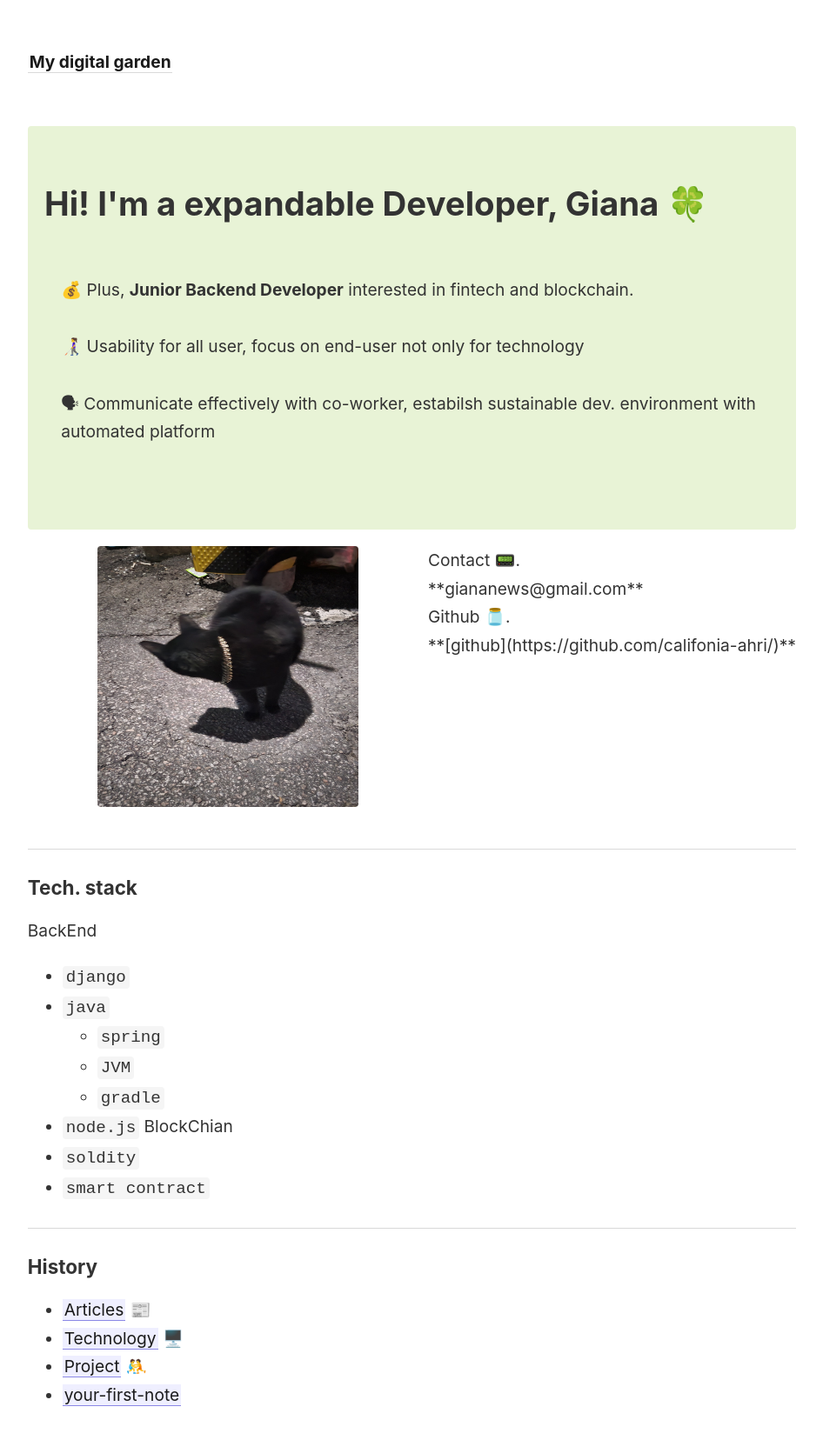
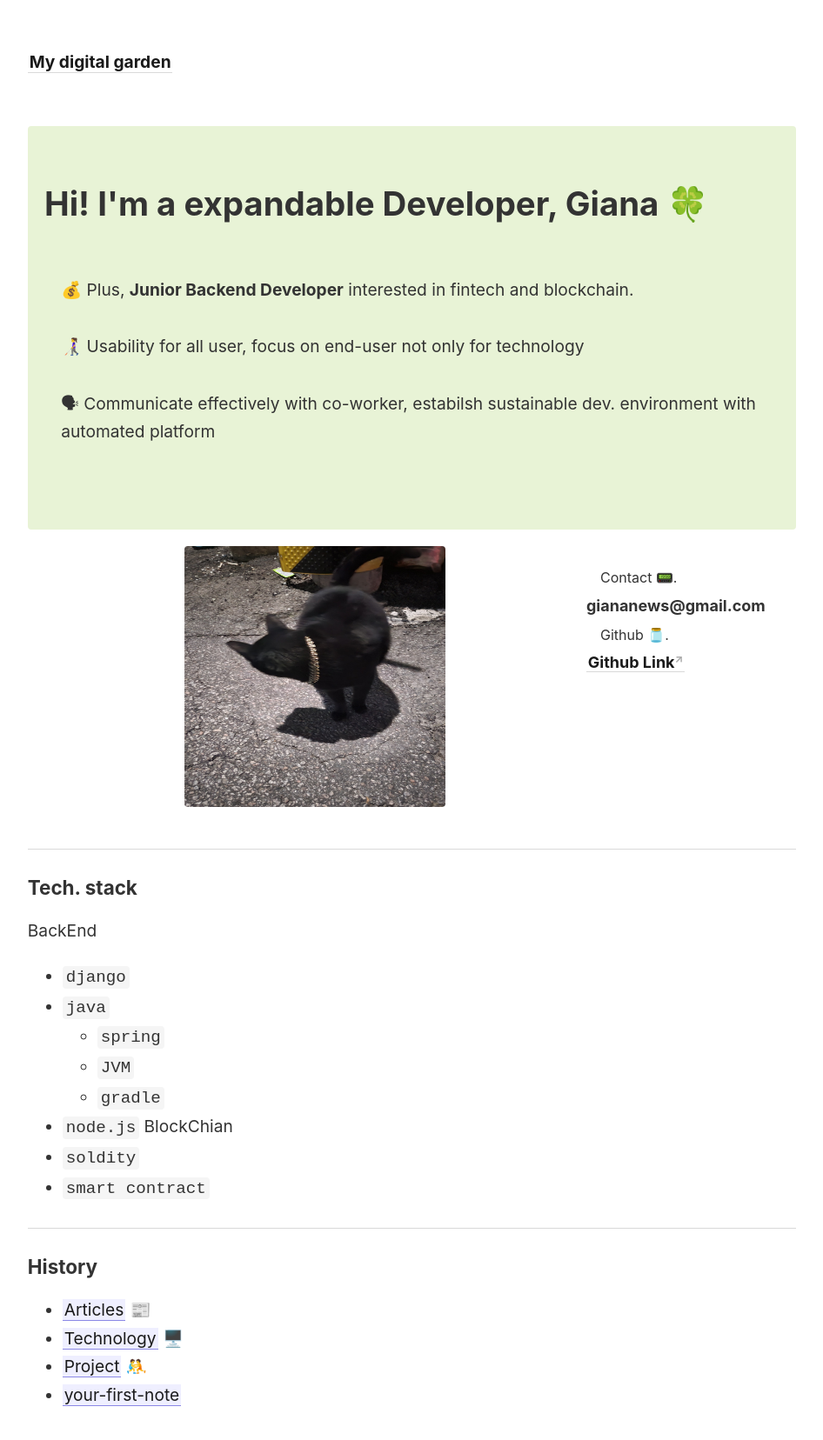
Before and after one commit to su-giana/giana-techblog, a Jekyll site: the page built from _pages/index.md, in a window 1280 px wide, cut to the strip 0-1663 px from the top of the page. Shown: the top 1656 px of the strip at 87% size, without its empty margins (45-991 px from the left). Built offline with Jekyll 4.4.1, drawn with Linux system fonts in a browser that asks for light colours.

Commit message:
last change

```diff
--- a/_pages/index.md
+++ b/_pages/index.md
@@ -17,15 +17,14 @@ permalink: /
 </p>
 </div>
 </div>
-
-<div style="padding:1em 0em; display:flex; align-items:flex-start;">
+<div style="padding:1em 1em; display:flex; align-items:flex-start;">
 <img src="../assets/image.jpg" height="300em" width="300em" style="border-radius:4px;">
-<div>
-Contact 📟. <br>
-**giananews@gmail.com**
+<div style="padding:1em 0em;">
+<span style="font-size: medium; padding: 0em 1em;">Contact 📟. <br><strong style="font-size: large;">giananews@gmail.com</strong></span>
 <br>
-Github 🫙.<br>
-**[github](https://github.com/califonia-ahri/)**
+<span style="font-size: medium; padding: 0em 1em;">Github 🫙.<br> <strong style="font-size: large;">
+<a href="ttps://github.com/califonia-ahri/">Github Link</a>
+</strong></span>
 </div>
 </div>
 
```
